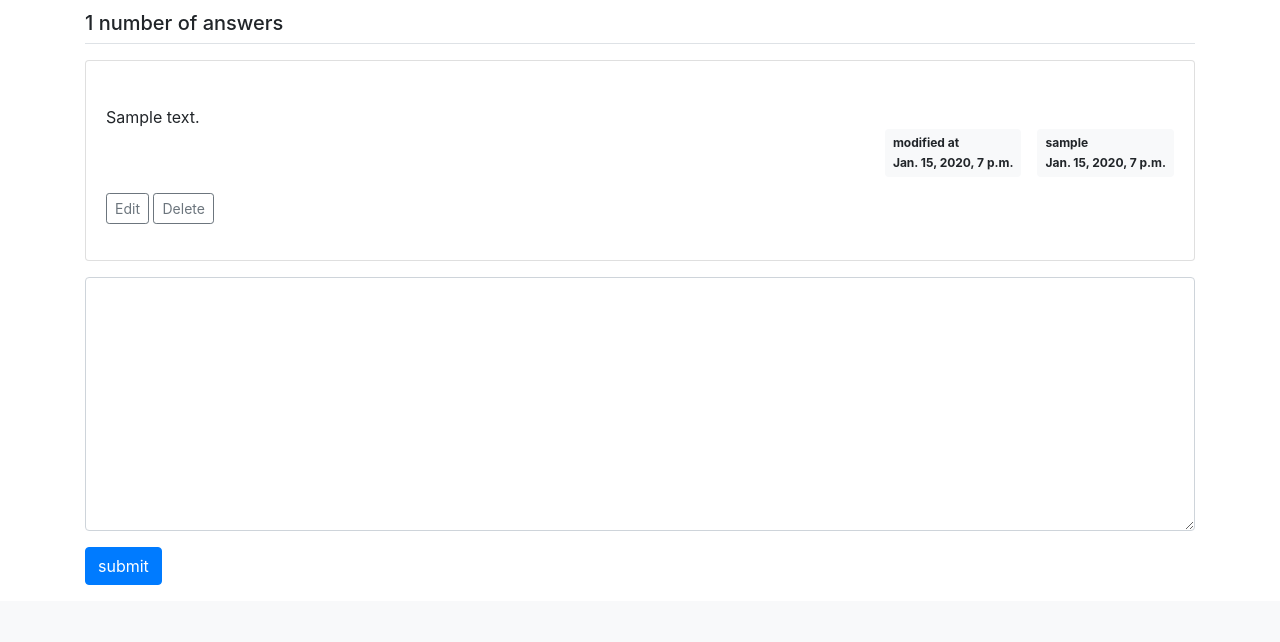
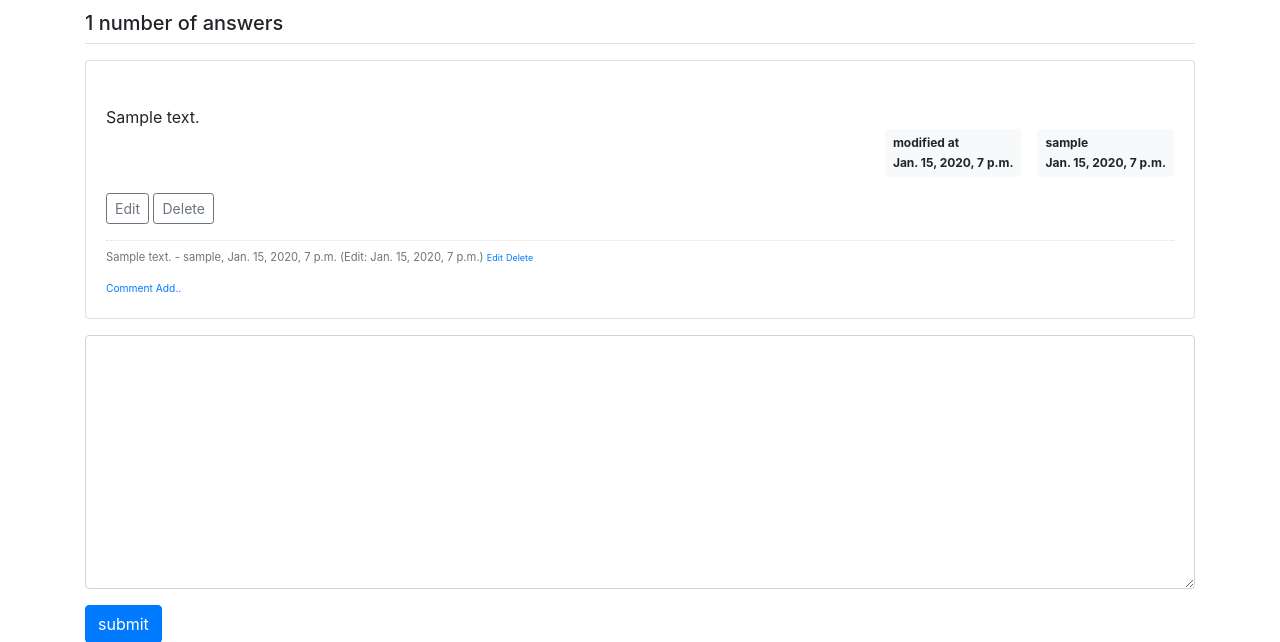
Before and after one commit to daniel4191/Django_borad, a Django app: page /pybo/answer/create/1/ in a window 1280 px wide. Shown: the part 416-1058 px from the top of the page. Before the commit the page ends 1001 px from the top, so only its background shows below. Run offline with Django 4.2, Linux system fonts and the light colour scheme; a user stored in the database is signed in; tables that the repository leaves empty hold one stand-in row (values such as "Sample post"); some libraries are stand-ins or nearby versions.

Commit message:
answer comment functions added

```diff
--- a/pybo/urls.py
+++ b/pybo/urls.py
@@ -27,15 +27,28 @@ urlpatterns = [
     path('answer/delete/<int:answer_id>/',
          views.answer_delete, name='answer_delete'),
 
-    # 댓글 추가
+    # 질문 댓글 추가
     path('comment/create/question/<int:question_id>/',
          views.comment_create_question, name='comment_create_question'),
 
-    # 댓글 수정
+    # 질문 댓글 수정
     path('comment/modify/question/<int:comment_id>/',
          views.comment_modify_question, name='comment_modify_question'),
 
-    # 댓글 삭제
+    # 질문 댓글 삭제
     path('comment/delete/question/<int:comment_id>/',
          views.comment_delete_question, name='comment_delete_question'),
+
+    # 답변 댓글 추가
+    path('comment/create/answer/<int:answer_id>/',
+         views.comment_create_answer, name="comment_create_answer"),
+
+    # 답변 댓글 수정
+    path('comment/modify/answer/<int:comment_id>/',
+         views.comment_modify_answer, name="comment_modify_answer"),
+
+    # 답변 댓글 삭제
+    path('comment/delete/answer/<int:comment_id>/',
+         views.comment_delete_answer, name="comment_create_answer")
+
 ]
--- a/pybo/views.py
+++ b/pybo/views.py
@@ -270,3 +270,72 @@ def comment_delete_question(request, comment_id):
     else:
         comment.delete()
     return redirect('pybo:detail', question_id=comment.question.id)
+
+
+@login_required(login_url='common:login')
+def comment_create_answer(request, answer_id):
+    """
+
+    Submit pybo answer's comment
+    """
+    answer = get_object_or_404(Answer, pk=answer_id)
+    if request.method == 'POST':
+        form = CommentForm(request.POST)
+        if form.is_valid():
+            comment = form.save(commit=False)
+            comment.author = request.user
+            comment.create_date = timezone.now()
+            comment.answer = answer
+            comment.save()
+            return redirect('pybo:detail', question_id=commit.answer.question.id)
+
+    else:
+        form = CommentForm()
+    context = {'form': form}
+    return render(request, 'pybo/comment_form.html', context)
+
+
+@login_required(login_url='common:login')
+def comment_modify_answer(request, comment_id):
+    """
+
+    Edit pybo answer comment
+    """
+
+    comment = get_object_or_404(Comment, pk=comment_id)
+    if request.user != comment.author:
+        messages.error(
+            request, "you don't have permission to modify this comment")
+        return redirect('pybo:detail', question_id=comment.answer.question.id)
+
+    if request.method == 'POST':
+        form = CommentForm(request.POST, instance=comment)
+        if form.is_valid():
+            comment = form.save(commit=False)
+            comment.author = request.user
+            comment.modify_date = timezone.now()
+            comment.save()
+            return redirect('pybo:detail', question_id=comment.answer.question.id)
+
+    else:
+        form = CommentForm(instance=comment)
+    context = {'form': form}
+    return render(request, 'pybo/comment_form.html', context)
+
+
+@login_required(login_url='common:login')
+def comment_delete_answer(request, comment_id):
+    """
+
+    Delete pybo answer comment
+    """
+
+    comment = get_object_or_404(Comment, pk=comment_id)
+    if request.user != comment.author:
+        messages.error(
+            request, "you don't have permission to modify this comment")
+        return redirect('pybo:detail', question_id=comment.answer.question.id)
+
+    else:
+        comment.delete()
+    return render('pybo:detail', question_id=comment.answer.question.id)
--- a/templates/pybo/question_detail.html
+++ b/templates/pybo/question_detail.html
@@ -113,6 +113,34 @@
             {% endif %}
             {% comment %} 답변 수정 기능 end {% endcomment %}
 
+            {% comment %} answer comment start {% endcomment %}
+            {% if answer.comment_set.count > 0 %}
+            <div class="mt-3">
+            {% for comment in answer.comment_set.all %}
+            <div class="comment py-2 text-muted">
+                <span style="white-space: pre-line;">{{ comment.content }}</span>
+                <span>
+                    - {{ comment.author }}, {{ comment.create_date }}
+                    {% if comment.modify_date %}
+                    (Edit: {{ comment.modify_date }})
+                    {% endif %}
+                </span>
+                {% if request.user == comment.author %}
+                <a href="{% url 'pybo:comment_modify_answer' comment.id %}"
+                class="small">Edit</a>
+                <a href="#" class="small delete"
+                data-uri="{% url 'pybo:comment_delete_answer' comment.id %}">Delete</a>
+                {% endif %}
+            </div>
+            {% endfor %}
+            </div>
+            {% endif %}
+            <div>
+                <a href="{% url 'pybo:comment_create_answer' answer.id %}"
+                class="small"><small>Comment Add..</small></a>
+            </div>
+            {% comment %} answer comment start {% endcomment %}
+
         </div>
     </div>
     {% endfor %}
```
